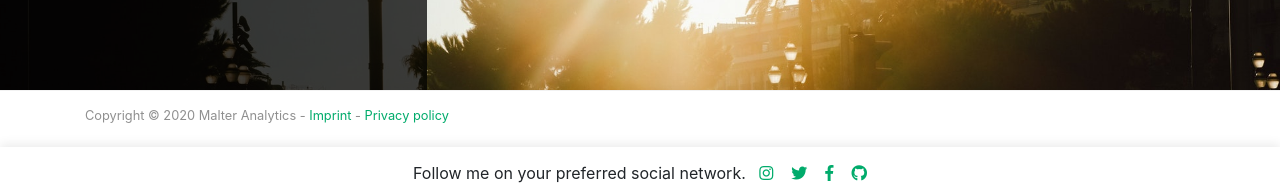
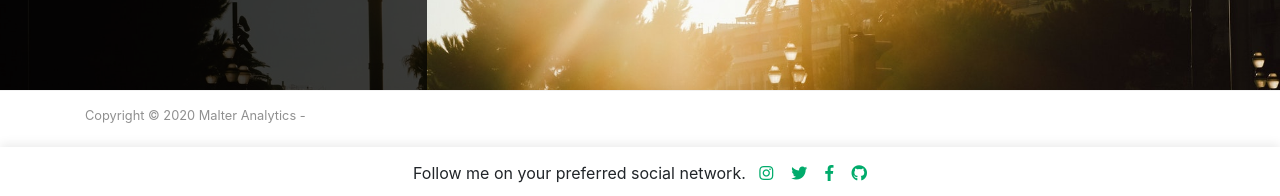
Before and after one commit to malteranalytics/malteranalytics.github.io, a Jekyll site: the page built from index.html, in a window 1280 px wide and 900 px high, scrolled down 936 px. Shown: the part 701-897 px from the top of the window. Built offline with Jekyll 4.4.1, drawn with Linux system fonts in a browser that asks for light colours; nearby versions of some CDN libraries; the list of posts is cut into pages by our own code.

Commit message:
Update default.html

```diff
--- a/_layouts/default.html
+++ b/_layouts/default.html
@@ -181,7 +181,7 @@ ga('send', 'pageview');
     <div class="container">
         <div class="row">
             <div class="col-md-6 col-sm-6 text-center text-lg-left">
-                Copyright © {{ site.time | date: "%Y" }} {{ site.name }} - <a href="{{ site.baseurl }}/imprint">Imprint</a> - <a href="{{ site.baseurl }}/privacy">Privacy policy</a>
+                Copyright © {{ site.time | date: "%Y" }} {{ site.name }} - <a href="{{ site.baseurl }}</a>
             </div>
             <div class="col-md-6 col-sm-6 text-center text-lg-right">
             </div>
```
